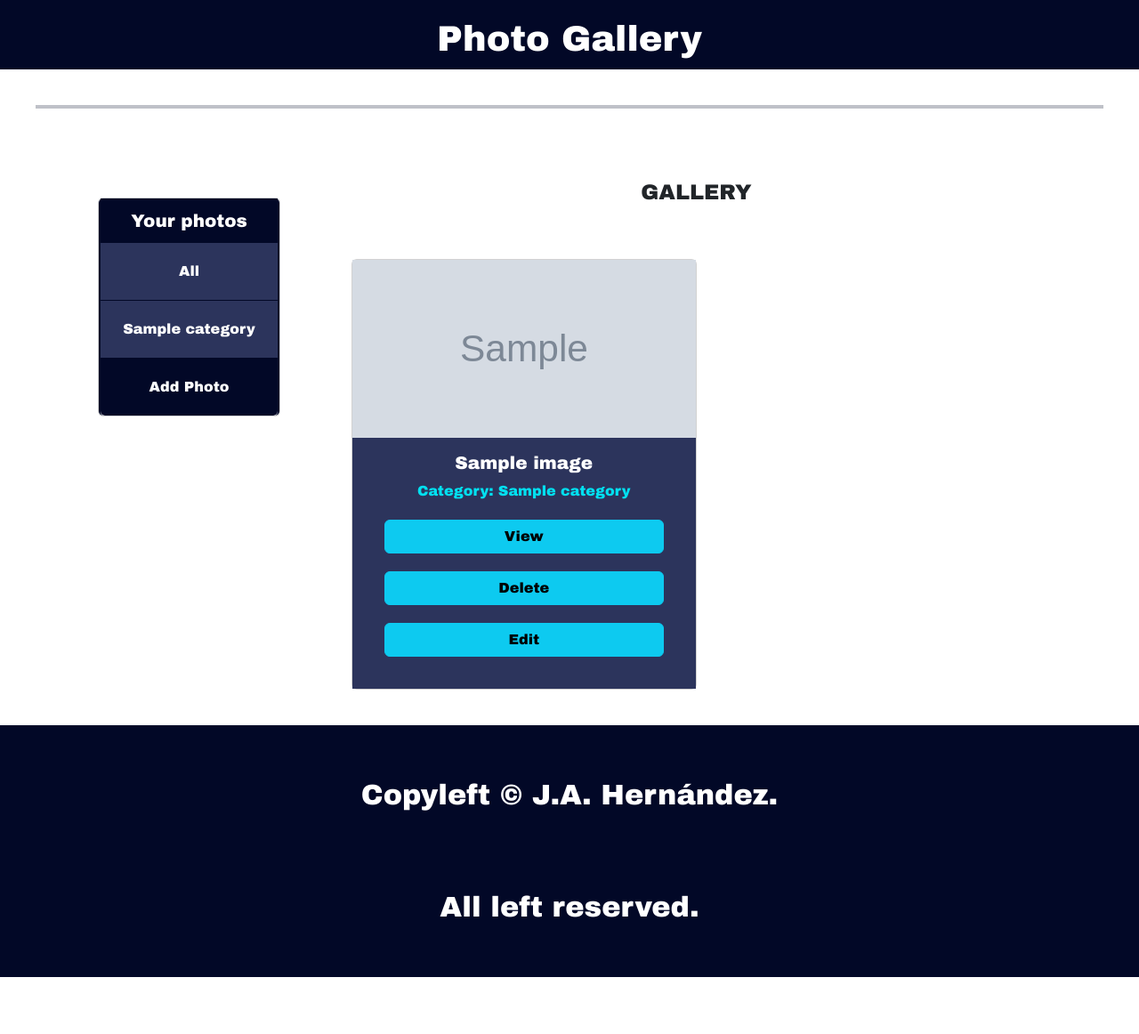
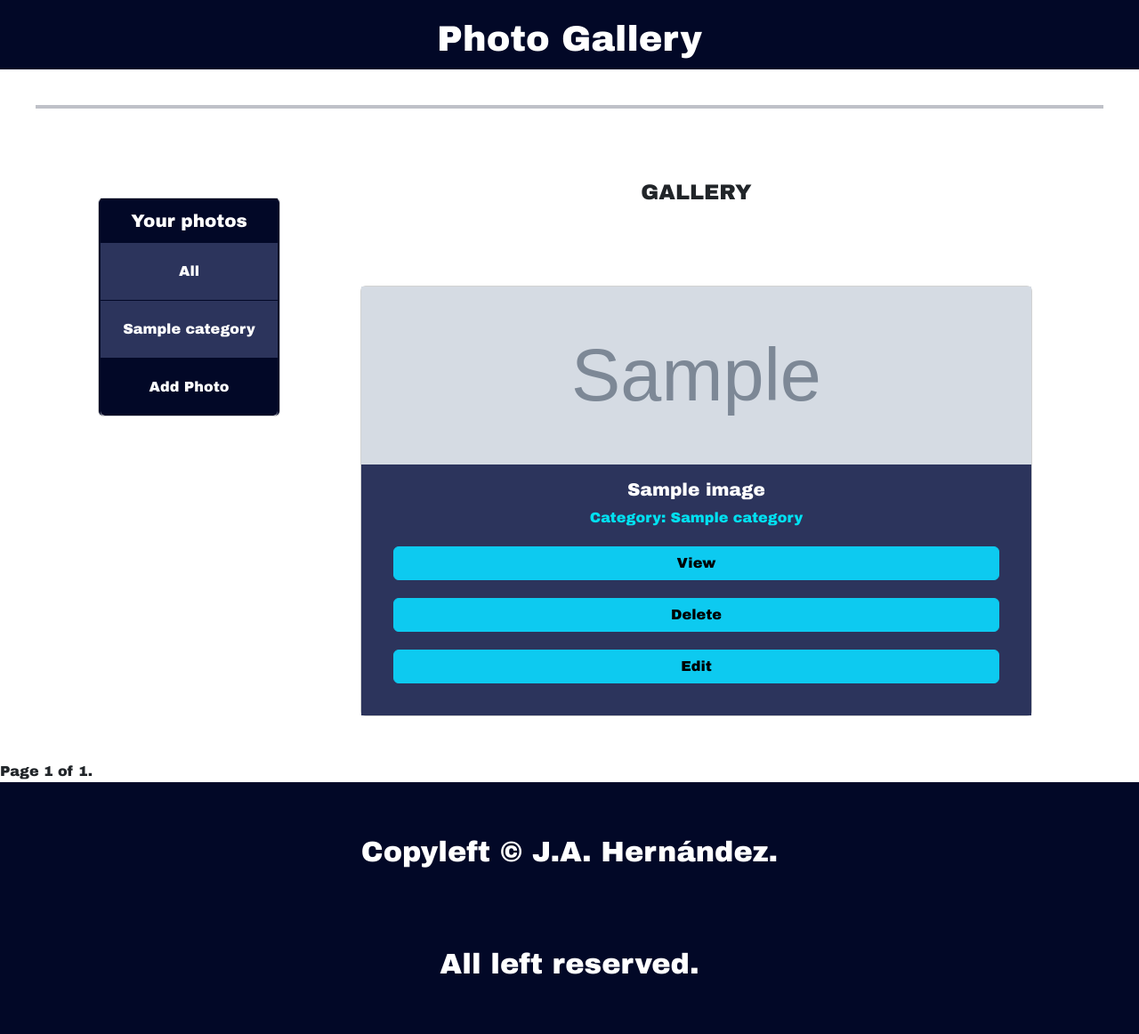
Before and after one commit to albertiaedev/photoapp, a Django app: template photoapp/app/templates/app/gallery.html in a window 1280 px wide. Shown: the whole page at 89% size. Before the commit the page ends 1098 px from the top, so only its background shows below. Run offline with Django 3.2, Linux system fonts and the light colour scheme; the template is opened without the code that fills it: most values are stand-ins (such as "Sample title", 1, 10 or a date in 2020); grey boxes marked "Sample" are stand-in pictures.

Commit message:
Created the paginator template in the gallery

```diff
--- a/photoapp/app/templates/app/gallery.html
+++ b/photoapp/app/templates/app/gallery.html
@@ -128,8 +128,7 @@
           <h4 class="gallery-title">GALLERY</h4>
 
             {% for photo in photos %}
-            <div class="row-md-3">
-              <div class="col-md-6">
+            <div class="col-md-12">
               <div class="card">
                 <img src="{{photo.image.url}}" class="card-img-thumbnail" alt="...">
                 <div class="card-body">
@@ -141,15 +140,29 @@
                 </div>
               </div>
             </div>
-            </div>
               {% empty %}
               <h3>You haven't added any photos yet...</h3>
               {% endfor %}
-
         </div>
       </div>
     </div>
-      </div>
+
+    <div class="pagination">
+      <span class="step-links">
+          {% if photos.has_previous %}
+              <a href="?page=1">&laquo; first</a>
+              <a href="?page={{ photos.previous_page_number }}">previous</a>
+          {% endif %}
+
+          <span class="current">
+              Page {{ photos.number }} of {{ photos.paginator.num_pages }}.
+          </span>
+
+          {% if photos.has_next %}
+              <a href="?page={{ photos.next_page_number }}">next</a>
+              <a href="?page={{ photos.paginator.num_pages }}">last &raquo;</a>
+          {% endif %}
+      </span>
     </div>
 
     <footer>
```
Lines whose indentation alone changed are shown as unchanged.
